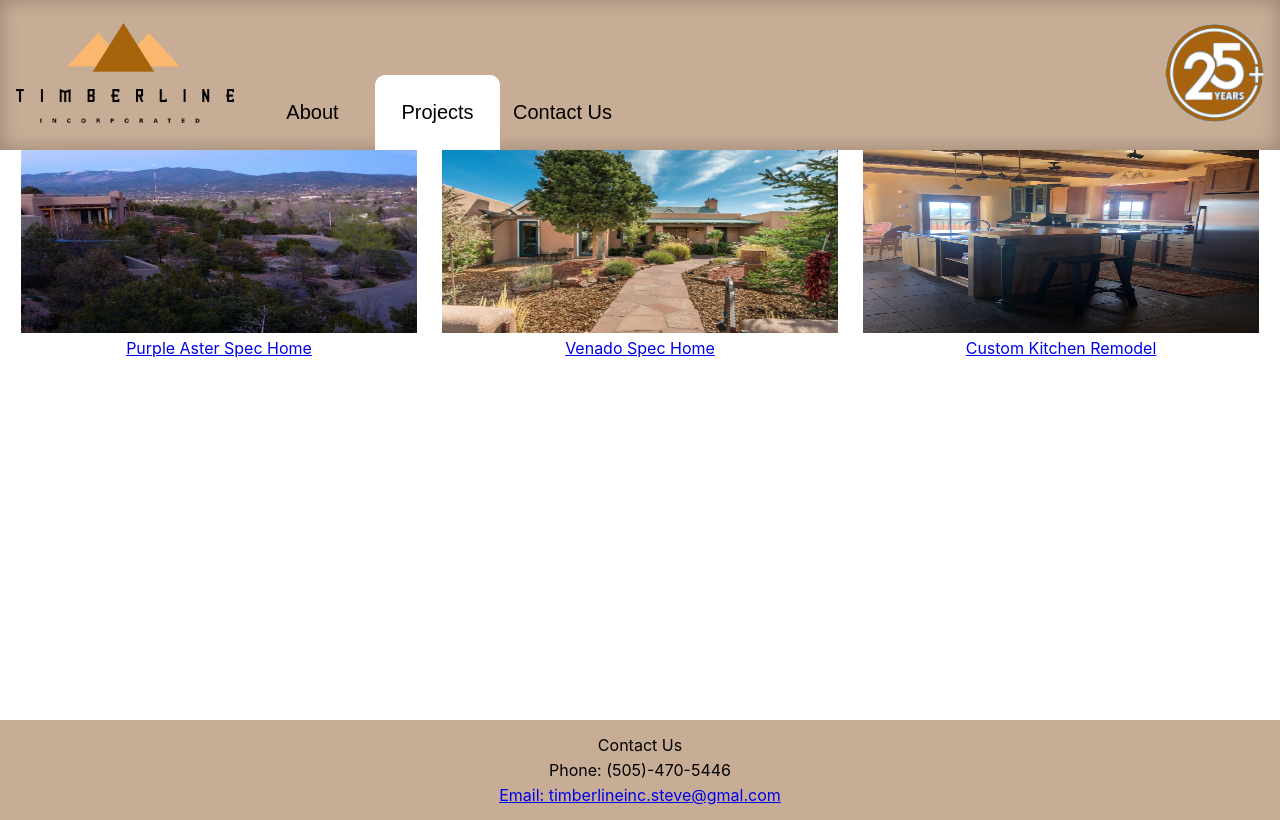
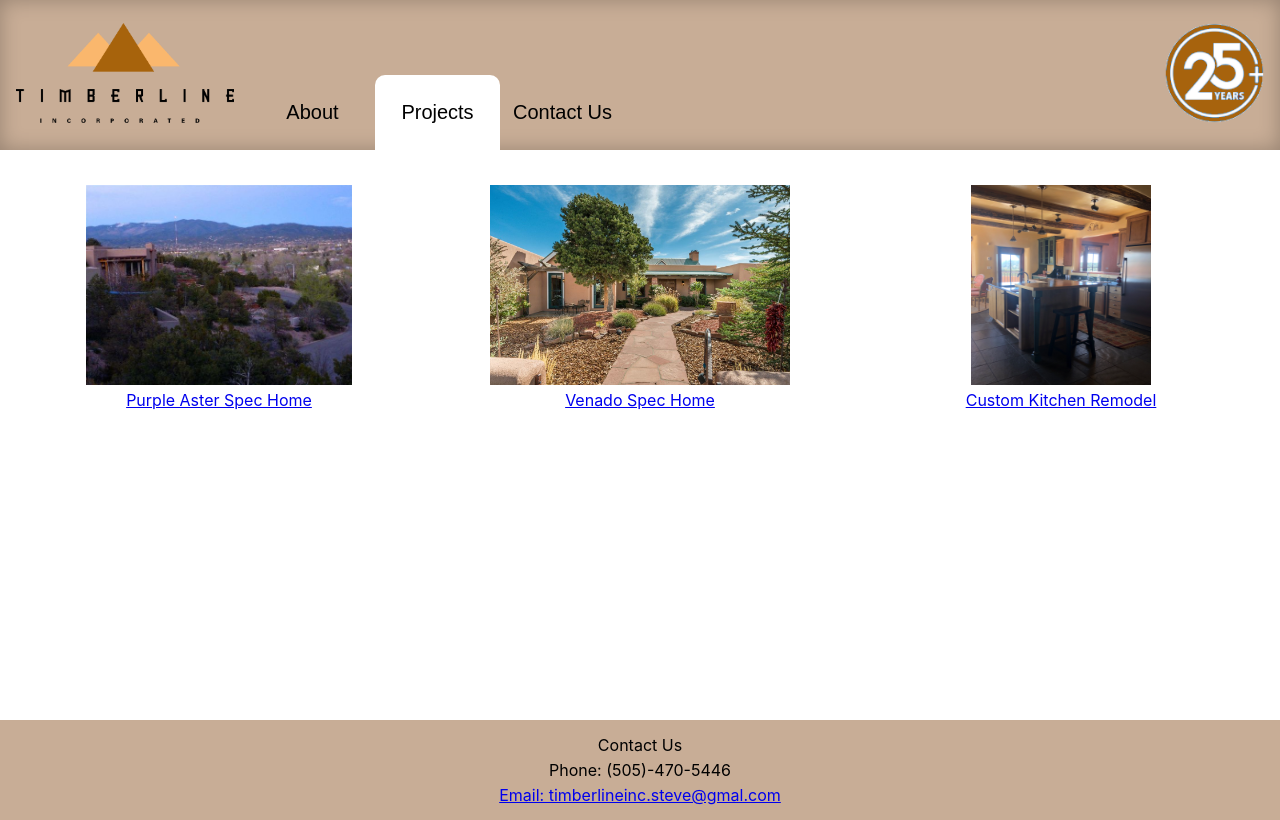
Before and after one commit to N-Gibson/Timberline, a React (Create React App) app: page /projects in a window 1280 px wide. Built offline with nearby package versions, Linux system fonts and the light colour scheme.

Commit message:
Add fixed padding to projects, align items in the center

```diff
--- a/src/Components/Projects/Projects.scss
+++ b/src/Components/Projects/Projects.scss
@@ -3,16 +3,19 @@
   grid-template-columns: 1fr 1fr 1fr;
   grid-gap: 15px;
   height: 90vh;
-  padding: 8rem 1rem;
+  padding: 180px 1rem;
+  justify-items: center;
+  max-width: 1440px;
+  margin: 0 auto;
 }
 
 .projects_photos {
   height: 200px;
   margin: 5px;
-    &:hover {
-      cursor: pointer;
-      transform: scale(1.05);
-    }
+  &:hover {
+    cursor: pointer;
+    transform: scale(1.05);
+  }
 }
 
 .project_container {
```
